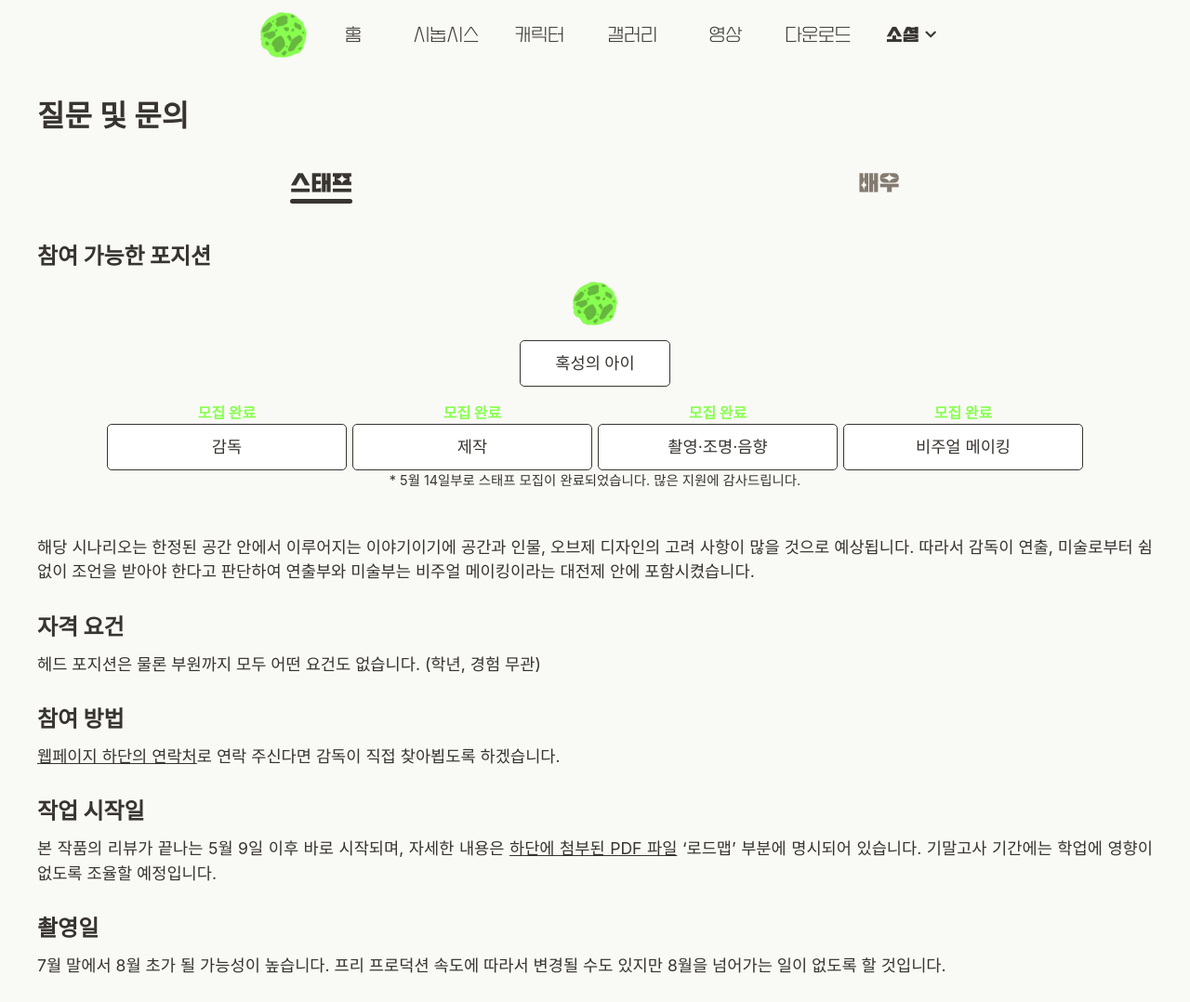
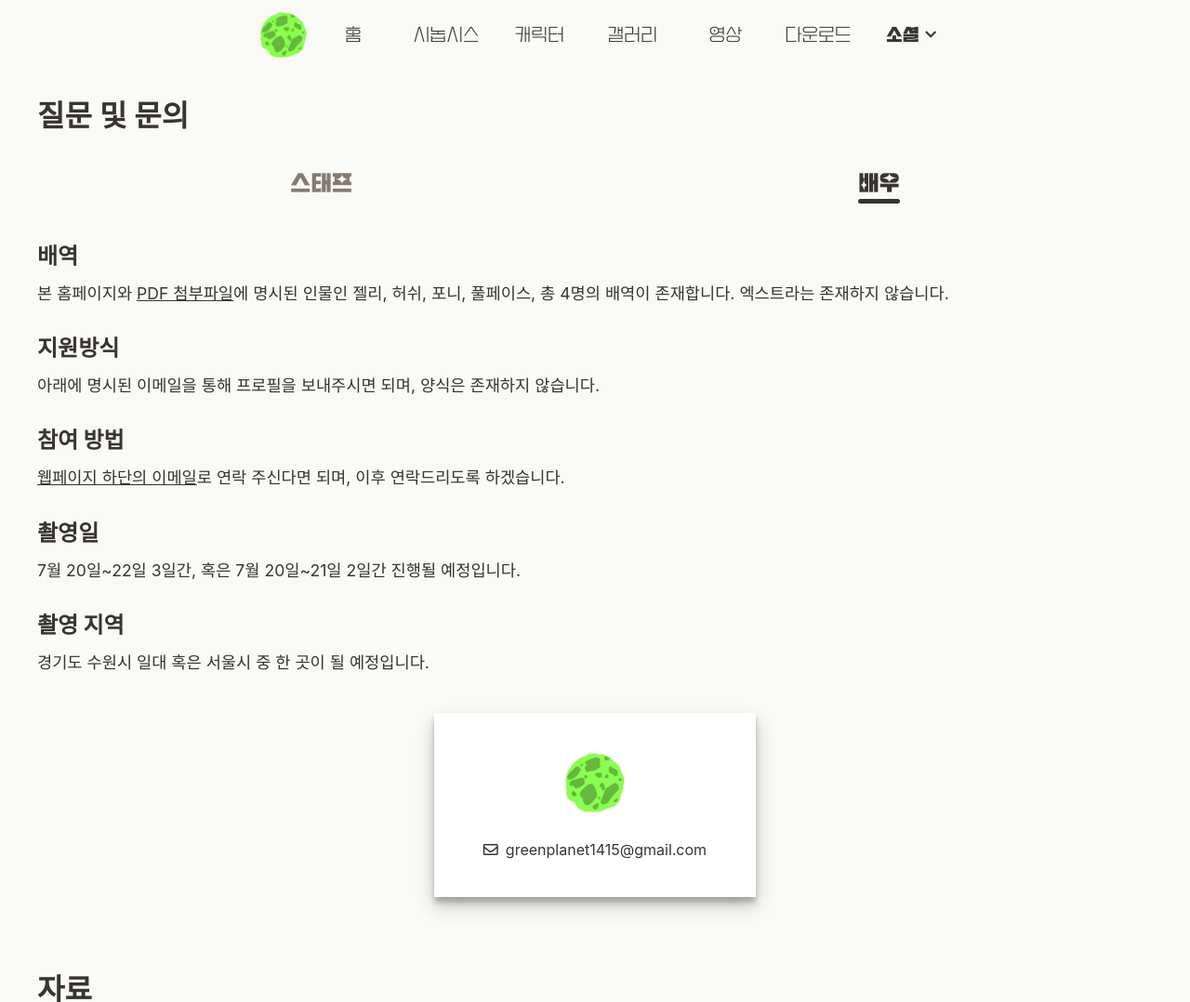
Before and after one commit to jihun-io/grnplnt, a Flask app: page /social/qna in a window 1280 px wide. Shown: the top 1078 px of the page at 93% size. Run offline with Flask 3, Linux system fonts and the light colour scheme; some libraries are stand-ins or nearby versions; some web fonts are replaced.

Commit message:
텍스트 수정

```diff
--- a/static/css/style.css
+++ b/static/css/style.css
@@ -993,7 +993,7 @@ hr {
 
 
 .card_top .card_profile {
-    width: 8vw;
+    width: 10vw;
 }
 
 .card_top,
@@ -1011,7 +1011,11 @@ hr {
 
 .card_top {
     display: flex;
-    flex-direction: row-reverse;
+    justify-content: center;
+}
+
+.card_top img {
+    width: 120%;
 }
 
 .card_mid {
@@ -1044,7 +1048,6 @@ hr {
     font-weight: 600;
     flex-direction: column;
     justify-content: center;
-    align-items: flex-start;
 
 }
 
@@ -1056,6 +1059,25 @@ hr {
     width: 3vw;
     text-align: center;
     margin-right: 1vw;
+}
+
+.card_content {
+    width: 100%;
+    height: 100%;
+    display: flex;
+    flex-direction: column;
+    align-items: center;
+    justify-content: center;
+}
+
+.card_content .card_profile {
+    width: 20%;
+    margin-bottom: 2em;
+}
+
+.card_content i {
+    margin-right: 0.5em;
+
 }
 
 .link {
@@ -1110,7 +1132,7 @@ hr {
     }
 
     .card_top .card_profile {
-        width: 6vw;
+        width: 8vw;
     }
 
     .name_ko {
@@ -1155,7 +1177,7 @@ hr {
     }
 
     .card_top .card_profile {
-        width: 4vw;
+        width: 6vw;
     }
 
     .name_ko {
@@ -1284,7 +1306,7 @@ hr {
     }
 
     .card_top .card_profile {
-        width: 11.2vw;
+        width: 13.2vw;
     }
 
     .name_ko {
--- a/templates/qna.html
+++ b/templates/qna.html
@@ -8,10 +8,10 @@
             <h1>질문 및 문의</h1>
         </div>
         <div class="jobs">
-            <h2 class="underbar" id="staffs_btn" onclick="showContent(staffs)">스태프</h2>
-            <h2 id="actors_btn" onclick="showContent(actors)">배우</h2>
+            <h2 class="" id="staffs_btn" onclick="showContent(staffs)">스태프</h2>
+            <h2 class="underbar" id="actors_btn" onclick="showContent(actors)">배우</h2>
         </div>
-        <div class="participation show" id="staffs">
+        <div class="participation " id="staffs">
             <h3>참여 가능한 포지션</h3>
             <div class="chart_wrapper">
                 <div class="chart">
@@ -80,20 +80,20 @@
             <p>학교 근방에서 벗어나지 않도록 고려하여 시나리오를 구성했습니다.</p>
 
         </div>
-        <div class="participation" id="actors">
+        <div class="participation show" id="actors">
             <h3>배역</h3>
             <p>본 홈페이지와 <span class="link" onclick="scrollToAnchor('#document')">PDF 첨부파일</span>에 명시된 인물인 젤리, 허쉬, 포니,
                 풀페이스, 총 4명의 배역이 존재합니다. 엑스트라는 존재하지
                 않습니다.</p>
             <h3>지원방식</h3>
-            <p>명시된 감독의 번호, 혹은 이메일로 연락주시면 되며, 양식은 존재하지 않습니다. 이후 감독이 직접 찾아뵙도록 하겠습니다.</p>
+            <p>아래에 명시된 이메일을 통해 프로필을 보내주시면 되며, 양식은 존재하지 않습니다.</p>
             <h3>참여 방법</h3>
-            <p><span class="link" onclick="scrollToAnchor('#contact')">웹페이지 하단의 연락처</span>로 연락 주신다면 감독이 직접 찾아뵙도록 하겠습니다.
+            <p><span class="link" onclick="scrollToAnchor('#contact')">웹페이지 하단의 이메일</span>로 연락 주신다면 되며, 이후 연락드리도록 하겠습니다.
             </p>
             <h3>촬영일</h3>
-            <p>7월 말에서 8월 초가 될 가능성이 높습니다. 프리 프로덕션 속도에 따라서 변경될 수도 있지만 8월을 넘어가는 일이 없도록 할 것입니다.</p>
+            <p>7월 20일~22일 3일간, 혹은 7월 20일~21일 2일간 진행될 예정입니다.</p>
             <h3>촬영 지역</h3>
-            <p>학교 근방에서 벗어나지 않도록 고려하여 시나리오를 구성했습니다.</p>
+            <p>경기도 수원시 일대 혹은 서울시 중 한 곳이 될 예정입니다.</p>
         </div>
 
 
@@ -101,23 +101,10 @@
 
         <div id="contact" class="card_wrapper">
             <div class="card">
-                <div class="card_top">
+                <div class="card_content">
                     <img class="card_profile" src="{{ url_for('static', filename='img/logo_nomargin.png') }}">
-                </div>
-                <div class="card_mid">
-                    <div class="card_director">
-                        <p>감독</p>
-                    </div>
-                    <div class="card_name">
-                        <p class="name_ko">박 준</p>
-                        <p class="name_en">Jun Park</p>
-                    </div>
-                </div>
-                <div class="card_bottom">
-                    <p class="textphone"><i class="fas fa-mobile-alt"></i><a href="tel:01099261652">+82 10-9926-1652</a>
-                    </p>
                     <p class="textemail"><i class="far fa-envelope"></i><a
-                            href="mailto:wjtrks12@khu.ac.kr">wjtrks12@khu.ac.kr</a></p>
+                        href="mailto:greenplanet1415@gmail.com">greenplanet1415@gmail.com</a></p>
                 </div>
             </div>
         </div>
@@ -126,11 +113,10 @@
         </div>
         <div class="embedded_document_wrapper">
             <iframe id="document" class="embedded_document"
-                src="https://drive.google.com/file/d/1aq1iqGtJMiBMv9L7wwK6IBOt7S_8YEqJ/preview"></iframe>
+                src="https://drive.google.com/file/d/1liLOT445SgxG7nDSfdcMrsXWGfeRkjGd/preview"></iframe>
         </div>
         <div class="download_wrapper">
-            <a class="download_btn" href="/download/pdf"
-                download="혹성의 아이 캡스톤 발표본.pdf">PDF 다운로드</a>
+            <a class="download_btn" href="/download/pdf">PDF 다운로드</a>
             <!-- <a class="download_btn" onclick="window.open('{{ url_for('static', filename='files/혹성의 아이 캡스톤 발표본.pdf') }};')" download="">PDF 다운로드</a> -->
         </div>
 
```
Also changed, not shown: 1 other file.
